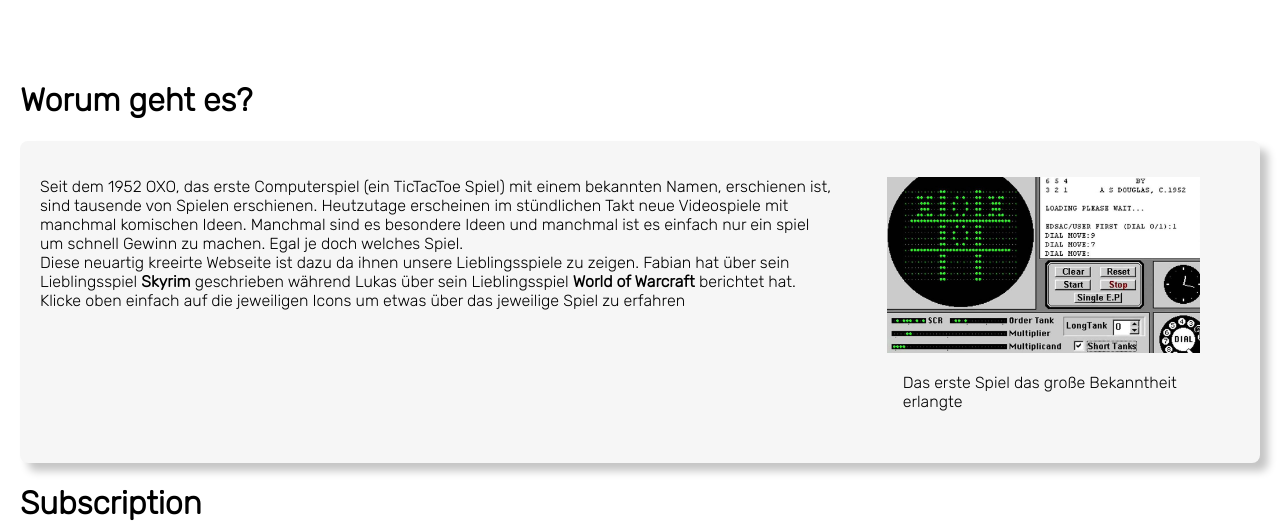
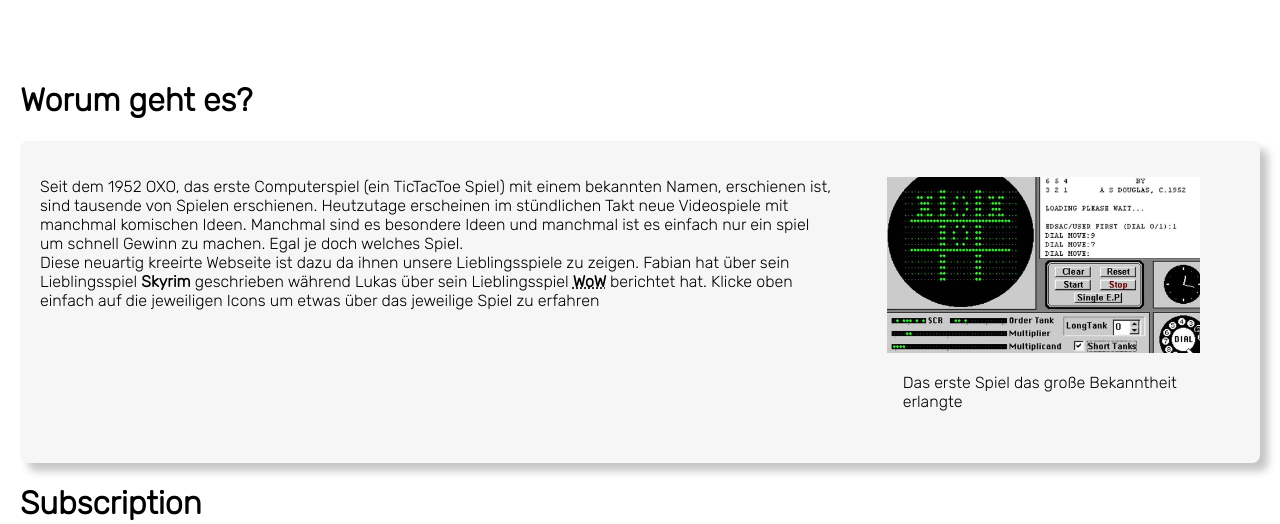
Before and after one commit to TheLoraxxz/DHBW-Web-Engeneering-SS2021, a PHP site: page / in a window 1280 px wide. Shown: the part 638-1162 px from the top of the page. Run offline with PHP 8.4, Linux system fonts and the light colour scheme; some libraries are stand-ins or nearby versions; some web fonts are replaced.

Commit message:
Added Audio /abbr

```diff
--- a/datenschutz.html
+++ b/datenschutz.html
@@ -115,5 +115,9 @@
         <br>Amselweg 8
         <br>74196 Neustadt</p>
     <p><em>Die Datenschutzerklärung wurde mithilfe der activeMind AG erstellt, den Experten für <a href="https://www.activemind.de/datenschutz/datenschutzbeauftragter/" target="_blank" rel="noopener">externe Datenschutzbeauftragte</a> (Version #2020-09-30).</em></p>
-
+    <p>
+        <audio controls="controls">
+            <source src="assets/audio/Grille_Zirpen.mp3">
+        </audio>
+    </p>
 </div>
--- a/scripts/home.php
+++ b/scripts/home.php
@@ -43,7 +43,7 @@
             Manchmal sind es besondere Ideen und manchmal ist es einfach nur ein spiel um schnell Gewinn
             zu machen. Egal je doch welches Spiel.<br> Diese neuartig kreeirte Webseite ist dazu da
             ihnen unsere Lieblingsspiele zu zeigen. Fabian hat über sein Lieblingsspiel <strong>Skyrim</strong> geschrieben
-            während Lukas über sein Lieblingsspiel <strong>World of Warcraft</strong> berichtet hat. Klicke oben einfach
+            während Lukas über sein Lieblingsspiel <strong><abbr title="World of Warcraft">WoW</abbr> </strong> berichtet hat. Klicke oben einfach
             auf die jeweiligen Icons um etwas über das jeweilige Spiel zu erfahren</p>
         <figure>
             <img src="./assets/img/OXO.jpg" alt="OXO, eines der ersten Programmierspiele">
```
Also changed, not shown: 1 other file.
